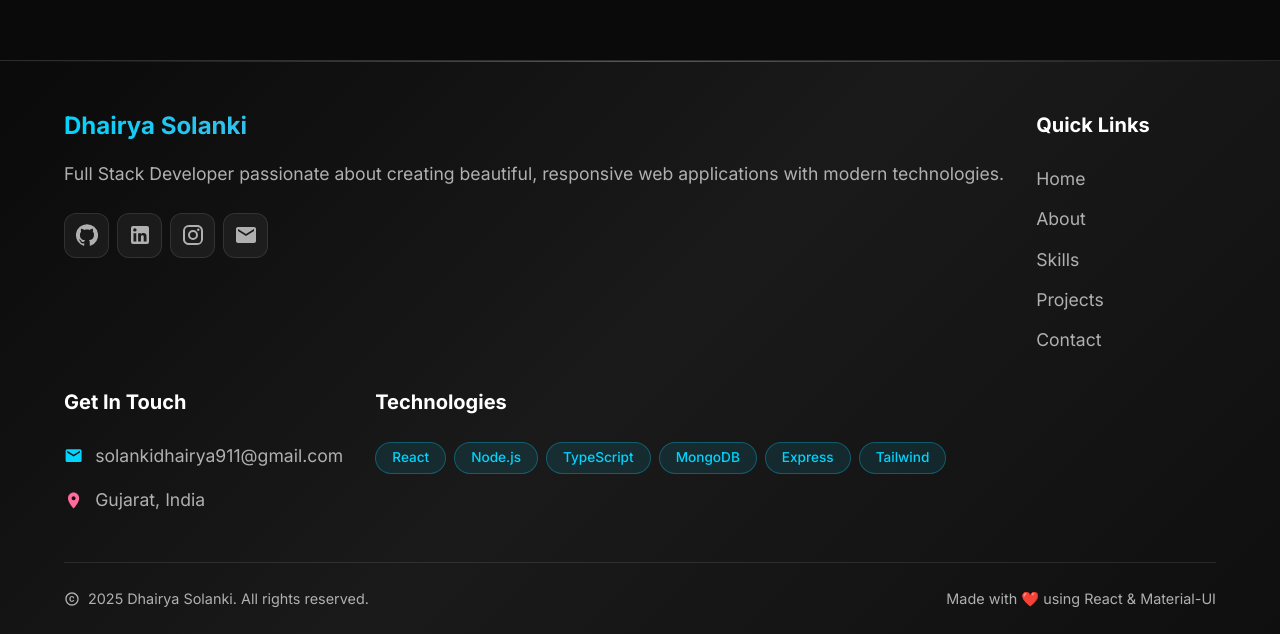
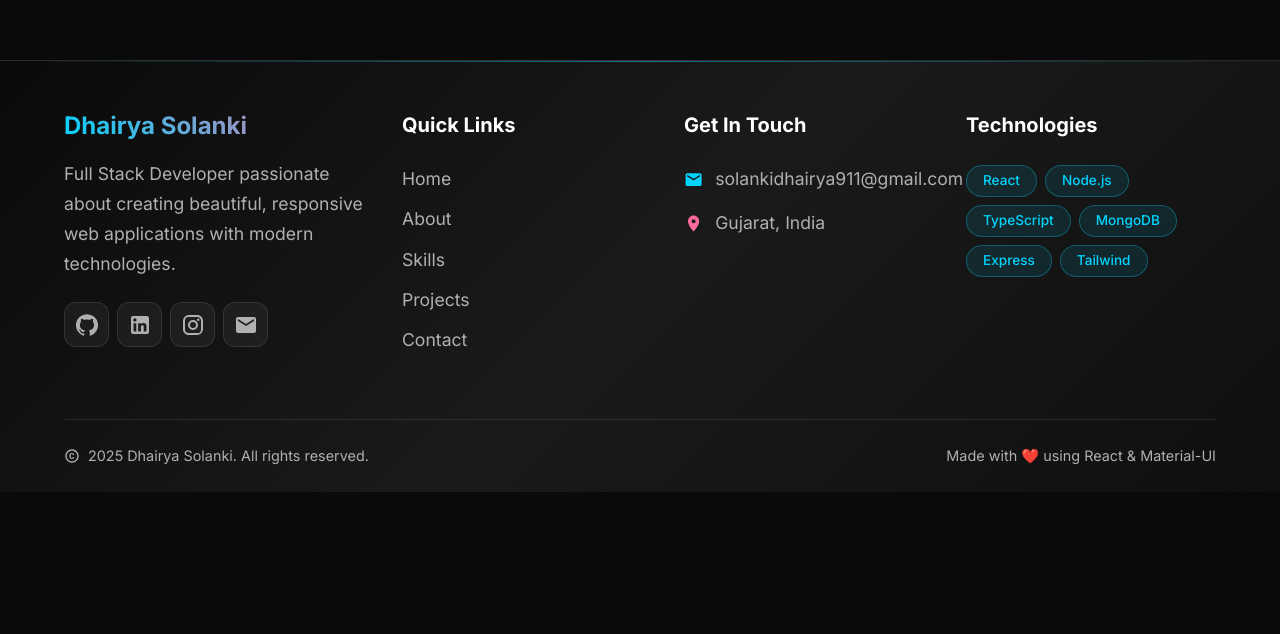
Before and after one commit to Dhairya-911/Portfolio, a React (Vite) app in the folder frontend/: page / in a window 1280 px wide. Shown: the part 3912-4546 px from the top of the page. After the commit the page ends 4404 px from the top, so only its background shows below. Built offline with nearby package versions, Linux system fonts and the light colour scheme.

Commit message:
Replace Grid layout with Box flexbox layout to fix TypeScript issues

```diff
--- a/frontend/src/components/Footer.tsx
+++ b/frontend/src/components/Footer.tsx
@@ -3,7 +3,6 @@ import {
   Box,
   Container,
   Typography,
-  Grid,
   Link,
   IconButton,
   Divider,
@@ -83,9 +82,20 @@ const Footer: React.FC = () => {
     >
       <Container maxWidth="lg">
         {/* Main Footer Content */}
-        <Grid container spacing={4} sx={{ py: 6 }}>
+        <Box
+          sx={{
+            py: 6,
+            display: 'flex',
+            flexWrap: 'wrap',
+            gap: 4,
+            '& > *': {
+              minWidth: { xs: '100%', sm: '250px' },
+              flex: { xs: '1 1 100%', md: '1 1 auto' }
+            }
+          }}
+        >
           {/* Brand Section */}
-          <Grid item xs={12} md={4} component="div">
+          <Box sx={{ flex: { xs: '1 1 100%', md: '2 1 300px' } }}>
             <Box sx={{ mb: 3 }}>
               <Typography
                 variant="h4"
@@ -143,10 +153,10 @@ const Footer: React.FC = () => {
                 ))}
               </Box>
             </Box>
-          </Grid>
+          </Box>
 
           {/* Quick Links */}
-          <Grid item xs={12} sm={6} md={2} component="div">
+          <Box sx={{ flex: { xs: '1 1 100%', sm: '1 1 200px', md: '1 1 150px' } }}>
             <Typography
               variant="h6"
               sx={{
@@ -177,10 +187,10 @@ const Footer: React.FC = () => {
                 </Link>
               ))}
             </Box>
-          </Grid>
+          </Box>
 
           {/* Contact Info */}
-          <Grid item xs={12} sm={6} md={3} component="div">
+          <Box sx={{ flex: { xs: '1 1 100%', sm: '1 1 200px', md: '1 1 200px' } }}>
             <Typography
               variant="h6"
               sx={{
@@ -213,10 +223,10 @@ const Footer: React.FC = () => {
                 </Typography>
               </Box>
             </Box>
-          </Grid>
+          </Box>
 
           {/* Technologies */}
-          <Grid item xs={12} md={3} component="div">
+          <Box sx={{ flex: { xs: '1 1 100%', md: '1 1 200px' } }}>
             <Typography
               variant="h6"
               sx={{
@@ -246,8 +256,8 @@ const Footer: React.FC = () => {
                 </Box>
               ))}
             </Box>
-          </Grid>
-        </Grid>
+          </Box>
+        </Box>
 
         <Divider sx={{ borderColor: 'rgba(255, 255, 255, 0.1)' }} />
 
```
